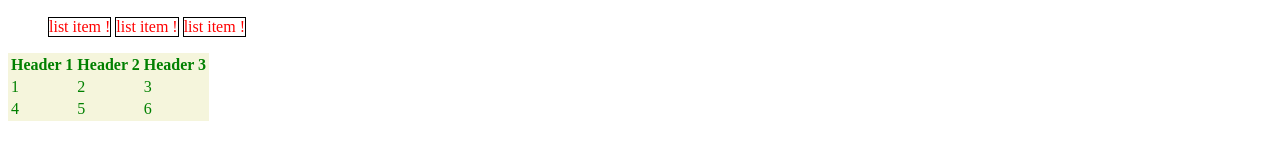
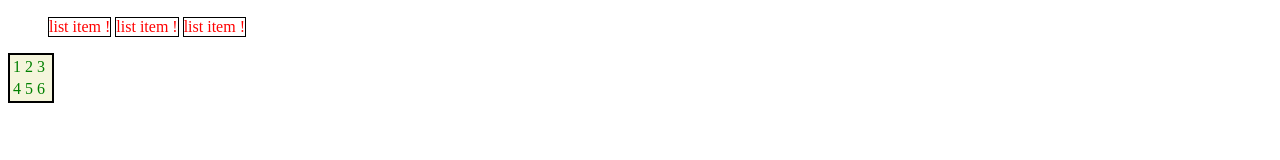
Before and after one commit to EntisarOsiami/javascripW4D4lab, a plain HTML site: page index.html in a window 1280 px wide. Shown: the part 426-586 px from the top of the page. Drawn offline with Linux system fonts and the light colour scheme.

Commit message:
created table using DOM javascript

```diff
--- a/index.html
+++ b/index.html
@@ -19,22 +19,6 @@
         <li>3</li>
     </ul>
 
-    <table id ="table1">
-        <tr>
-            <th>Header 1</th>
-            <th>Header 2</th>
-            <th>Header 3</th>
-        </tr>
-        <tr>
-            <td>1</td>
-            <td>2</td>
-            <td>3</td>
-        </tr>
-        <tr>
-            <td>4</td>
-            <td>5</td>
-            <td>6</td>
-    </table>
 
     <script src="script.js"></script>
 
--- a/script.js
+++ b/script.js
@@ -1,24 +1,44 @@
-let heading = document.getElementsByClassName('h1')[0];
-heading.style.color = 'blue';
-heading.style.backgroundColor = 'beige';
+let heading = document.getElementsByClassName("h1")[0];
+heading.style.color = "blue";
+heading.style.backgroundColor = "beige";
 
 heading.textContent = "Hello World!";
 
 let para = document.getElementById("text");
-para.className ="classP";
+para.className = "classP";
 para.style.fontWeight = "bold";
 para.textContent = "Hello World-p!";
 
-let img = document.getElementsByTagName('img')[0];
+let img = document.getElementsByTagName("img")[0];
 img.src = "https://www.w3schools.com/images/w3schools_green.jpg";
 
-let list = document.querySelectorAll('li');
+let list = document.querySelectorAll("li");
 for (let i = 0; i < list.length; i++) {
-    list[i].textContent = "list item !";
-    list[i].style.color = "red";
-    list[i].style.border = "1px solid black";
-    list[i].style.display = "inline-block";
+  list[i].textContent = "list item !";
+  list[i].style.color = "red";
+  list[i].style.border = "1px solid black";
+  list[i].style.display = "inline-block";
 }
 
-let tableClass = document.getElementById('table1');
-tableClass.classList.add('classTable');
+let table = document.createElement("table");
+document.body.appendChild(table);
+
+let row = table.insertRow(0);
+let cell1 = row.insertCell(0);
+let cell2 = row.insertCell(1);
+let cell3 = row.insertCell(2);
+let cell4 = row.insertCell(3);
+
+cell1.textContent = "1";
+cell2.textContent = "2";
+cell3.textContent = "3";
+let row2 = table.insertRow(1);
+let cell5 = row2.insertCell(0);
+let cell6 = row2.insertCell(1);
+let cell7 = row2.insertCell(2);
+let cell8 = row2.insertCell(3);
+cell5.textContent = "4";
+cell6.textContent = "5";
+cell7.textContent = "6";
+
+table.classList.add("classTable");
--- a/style.css
+++ b/style.css
@@ -8,4 +8,5 @@
 .classTable{
     color:green;
     background-color: beige;
+    border: 2px solid black;
 }
```
